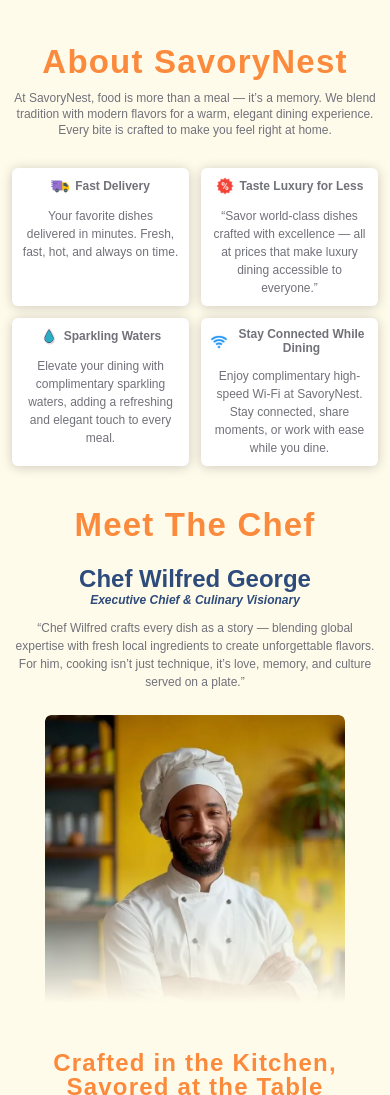
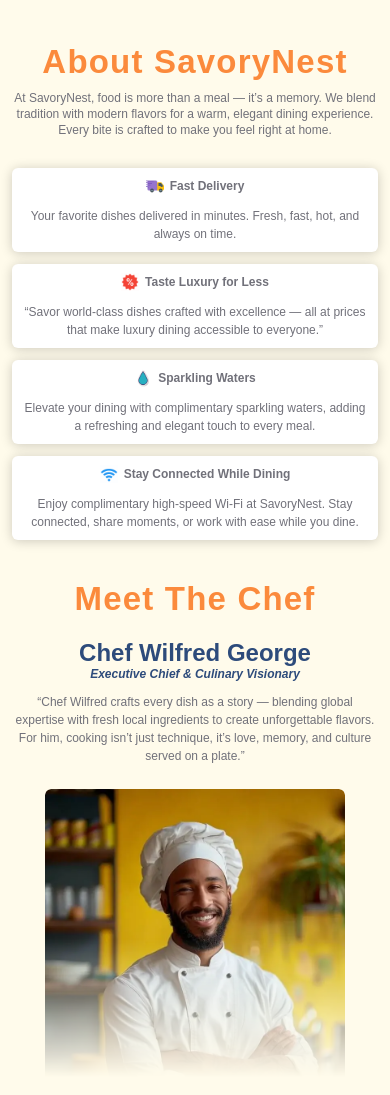
Before and after one commit to Hycienth-Paul025/SavoryNest, a website: page index.html in a window 390 px wide. Shown: the part 720-1815 px from the top of the page. Drawn offline with Linux system fonts and the light colour scheme; a web font is replaced by a local one.

Commit message:
adjustment made on mobile view

```diff
--- a/index.html
+++ b/index.html
@@ -835,7 +835,7 @@
 
             <div class="cards-container-slide">
               <div class="cards-container-content">
-                <img src="Assets/img/reserved-10.webp" alt="popular meal" />
+                <img src="Assets/img/reserved-10.jpg" alt="popular meal" />
 
                 <div class="cards-title">
                   <h2 class="cards-title-text">Outdoor patio Table</h2>
--- a/sass/components/_modal.scss
+++ b/sass/components/_modal.scss
@@ -41,12 +41,12 @@
         rgba($color-black, 0.9)
       ),
       no-repeat center url(../../Assets/img/membership.jpeg);
-    overflow: hidden;
     padding: 2rem;
     border: 2px solid $color-primary;
 
     @include screen(mobile-port) {
       height: 50%;
+      width: 98%;
     }
   }
 
--- a/sass/components/_navbar.scss
+++ b/sass/components/_navbar.scss
@@ -50,21 +50,32 @@
       top: 0;
       left: -100%;
       width: 100%;
-      height: 60%;
+      height: 55%;
       padding: 2.5rem;
       background: $color-nav;
       box-shadow: 0 2rem 3rem $color-shadow;
       z-index: 3;
       transition: 0.2s ease;
 
-      @include screen(sm-mobile) {
-        height: 100%;
-      }
+
 
       &.show {
         left: 0;
       }
+
     }
+
+
+@include screen (mobile-land){
+  height: 100%;
+}
+
+
+
+      @include screen(sm-mobile) {
+        height: 100%;
+
+      }
   }
 
   /// navbar item
@@ -75,8 +86,8 @@
 
     @include screen(tab-port) {
       flex-direction: column;
-      row-gap: 5rem;
-      margin-top: 10rem;
+      row-gap: 2.5rem;
+      margin-block: 5rem 3rem;
     }
   }
 
@@ -125,7 +136,7 @@
     }
   }
 
-  /// Overlay
+  /// Navbar Overlay
 
   &-overlay {
     display: none;
--- a/sass/layout/_about-section.scss
+++ b/sass/layout/_about-section.scss
@@ -32,17 +32,18 @@
     margin: 0 auto;
     padding-block: 5rem;
 
+      @include screen(mobile-port) {
+        grid-template-columns: repeat(1, 1fr);
+      }
+
     &-card {
-      // width: 27rem;
       height: 100%;
       padding: 1.5rem;
       box-shadow: 0 0.2rem 2rem rgba($color-shadow, 0.2);
       border-radius: 1rem;
       background: $color-white;
 
-      @include screen(phone) {
-        width: 100%;
-      }
+
 
       &-image {
         display: flex;
--- a/sass/layout/_testimonials-section.scss
+++ b/sass/layout/_testimonials-section.scss
@@ -1,10 +1,9 @@
 .testimonials {
   @include sectpad;
 
-  @include screen(mobile-port){
+  @include screen(mobile-port) {
     padding-inline: 2rem;
   }
-
 
   strong {
     font-size: 9rem;
@@ -21,6 +20,10 @@
     grid-template-columns: repeat(auto-fit, minmax(25rem, 1fr));
     grid-gap: 2rem;
     margin-top: 5rem;
+
+    @include screen(mobile-port) {
+      grid-template-columns: repeat(1, 1fr);
+    }
   }
 
   &-card {
@@ -32,6 +35,10 @@
 
   &-text {
     font-weight: 500;
+    @include screen(mobile-port) {
+      @include mobile-font;
+
+    }
   }
 
   &-details {
@@ -48,9 +55,18 @@
 
   &-name {
     font-weight: 600;
+
+    @include screen(mobile-port) {
+      @include mobile-font;
+
+    }
   }
 
   &-role {
     font-size: 1.3rem;
+
+    @include screen(mobile-port) {
+      font-size: 1.6rem;
+    }
   }
 }
--- a/sass/themes/_themes.scss
+++ b/sass/themes/_themes.scss
@@ -87,7 +87,8 @@
 
   // Contact Section
   .contact-content {
-    color: $color-white;
+   color: $color-black;
+
   }
 
   // Navbar icons
@@ -97,6 +98,5 @@
 
   .navbar-theme-icon.sun {
     display: block;
-    fill: $color-white;
   }
 }
```
Also changed, not shown: Assets/css/style.css, Assets/css/style.min.css, Assets/css/style.prefixed.css, Assets/img/night-view-dimly-lit-bar-with-stool_73070-8017.jpg (deleted), Assets/img/reserved-10.jpg (added), Assets/img/reserved-10.webp (deleted), Assets/img/reserved-11.jpg, Assets/img/reserved-15.jpg, 4 other files.
